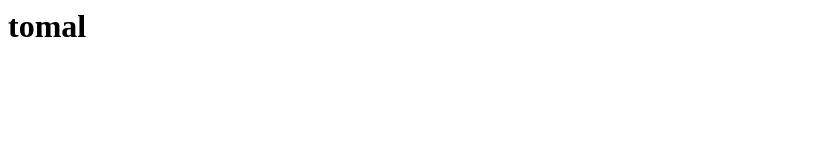
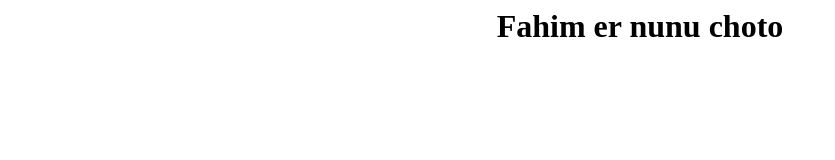
Before and after one commit to Tomal0001/Projects, a plain HTML site: page index.html in a window 1280 px wide. Shown: the whole page, without its empty margins (0-835 px from the left). Drawn offline with Linux system fonts and the light colour scheme.

Commit message:
Update index.html

```diff
--- a/index.html
+++ b/index.html
@@ -4,7 +4,7 @@
     <link rel="stylesheet" href="What.css">
   </head>
   <body>
-    <h1>tomal</h1>
+    <h1 align="center">Fahim er nunu choto</h1>
   </body>
   </html>
 </DOCTYPE!>
```
